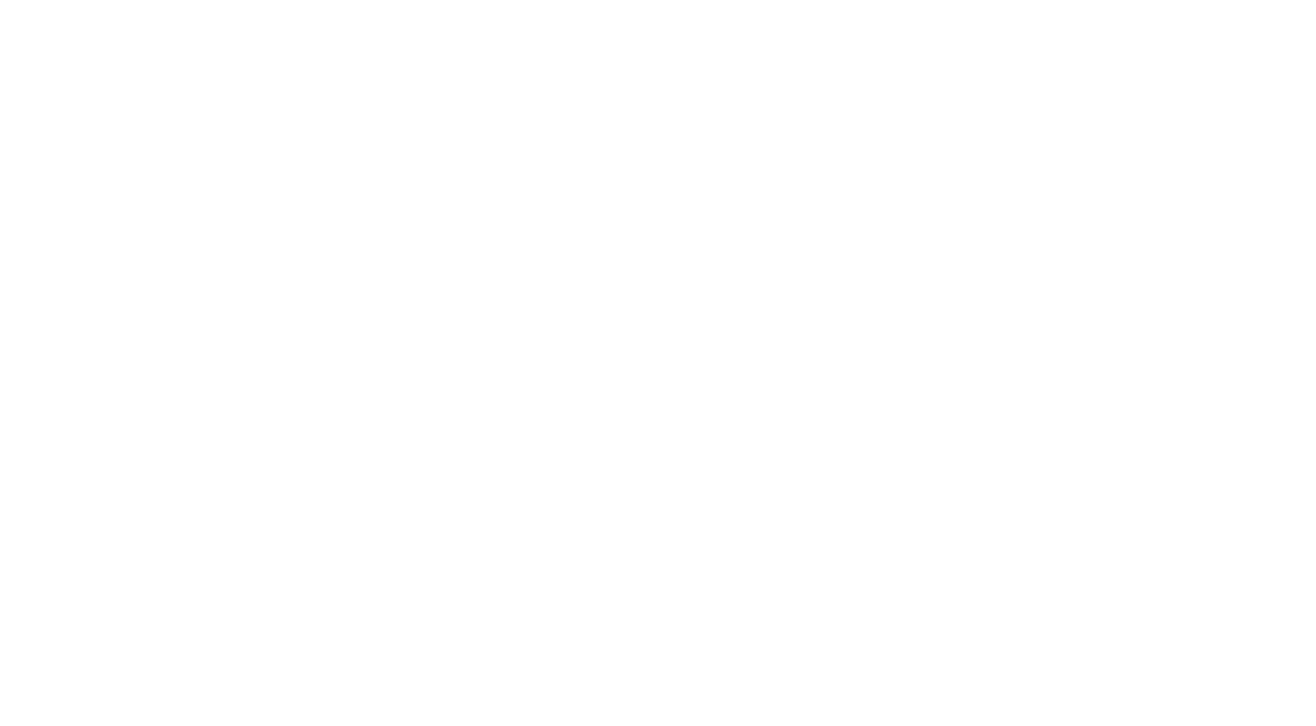
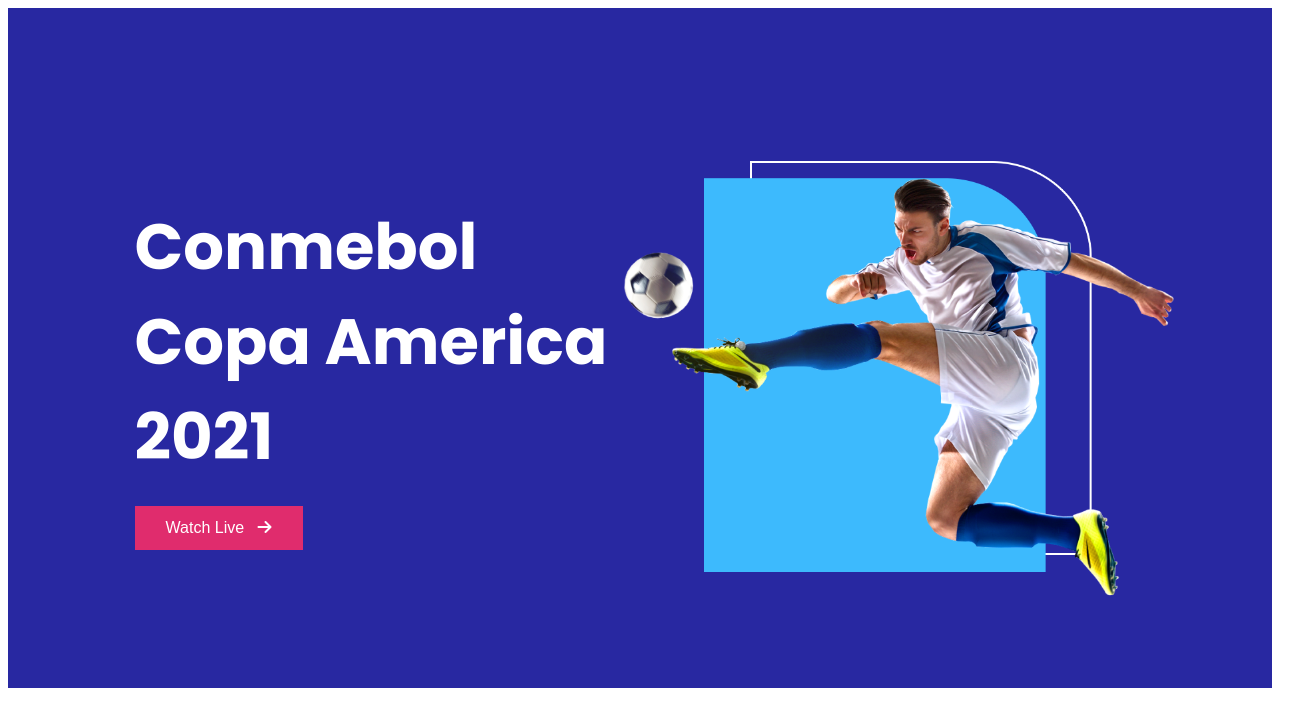
Before and after one commit to FirozHossain82/football-website, a plain HTML site: page index.html in a window 1280 px wide. Shown: the whole page, 1316 px wide, since content can reach past the window. Drawn offline with Linux system fonts and the light colour scheme.

Commit message:
banner part added

```diff
--- a/index.html
+++ b/index.html
@@ -14,7 +14,28 @@
 </head>
 
 <body>
+    <!-- header start -->
+    <header>
+        <section>
+            <div class="header-container">
+                <div class="header-details">
+                    <div class="header-info">
+                        <h1 class="animation">Conmebol
+                            Copa America
+                            2021</h1>
+                        <a href="https://www.youtube.com/" target="_blank"><button>Watch Live &nbsp; <i
+                                    class="fas fa-arrow-right"></i></button></a>
+                    </div>
+                    <div class="header-banner">
+                        <img src="images/banner.png" alt="">
+                    </div>
 
+                </div>
+
+            </div>
+        </section>
+    </header>
+    <!-- header end -->
 </body>
 
 </html>
--- a/styles/style.css
+++ b/styles/style.css
@@ -10,11 +10,87 @@
 /* ---------------------------
     common style  start
 ------------------------------*/
+body{
+    font-family: 'Poppins', sans-serif;
+}
+/* main{
+    display: flex;
+    flex-direction: column;
+    align-items: center;
+}
+.container{
+    width: 1050px;
 
 
+} */
+
+/* header start */
+
+header{
+    background-color: rgb(40, 40, 161);
+    margin-bottom: 70px;
+}
+.header-container{
+    transition: 1s ease-in-out;
+}
+.header-container:hover{
+    transform: scale(1.2);
+}
+
+@keyframes sliding {
+    0%{
+        color:limegreen;
+    }
+    25%{
+        color:rgb(238, 124, 143);
+
+    }
+    50%{
+        color:#f7c606;
+    }
+    75%{
+        color: #2aa714;
+    }
+
+    100%{
+        color: red;
+    }
+}
 
 
+.header-container:hover .animation{
+    transform: 2s;
+    animation-play-state: running;
+    animation: sliding 6s ease-in-out .5s infinite alternate;
+}
+.header-details{
+    display: flex;
+    align-items: center;
+    flex-direction: row;
+    justify-content: center;
+    margin-left: 170px;
 
-/* ---------------------------
-    common style  end
-------------------------------*/
+}
+.header-info h1{
+    font-size: 64px;
+    color:#FFFFFF;
+    width: 485px;
+    height: 230px;
+
+}
+.header-info button{
+    width: 168px;
+    height: 44px;
+    background: #E02C6D;
+    border: 0px;
+    color:  #FFFFFF;
+    font-size: 16px;
+    margin-top: 24px;
+
+}
+.header-banner img{
+    width:556.01px;
+    height:438px;
+    border-radius:0;
+    margin: 153px 140px 82px 0px ;
+}
```
